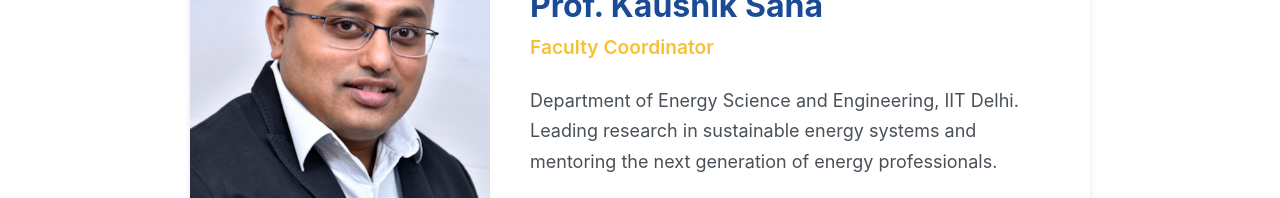
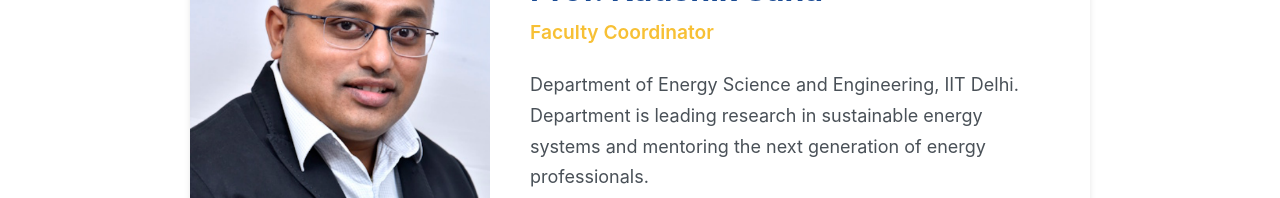
Before and after one commit to deepanshu210306/Esoc, a React (Vite) app: page /team in a window 1280 px wide. Shown: the part 602-800 px from the top of the page. Built offline with nearby package versions, Linux system fonts and the light colour scheme.

Commit message:
final draft 2025

```diff
--- a/src/pages/AboutPage.jsx
+++ b/src/pages/AboutPage.jsx
@@ -58,7 +58,7 @@ Over the years, it has grown into a vibrant community of students, faculty, and
                 <div className="timeline-dot"></div>
                 <div className="timeline-content">
                   <h3>2023</h3>
-                  <p>Energy Society originated from Energy Forem IIT Delhi</p>
+                  <p>Energy Society originated from Energy Forum IIT Delhi</p>
                 </div>
               </div>
               <div className="timeline-item">
--- a/src/pages/TeamPage.jsx
+++ b/src/pages/TeamPage.jsx
@@ -138,7 +138,7 @@ const TeamPage = () => {
               <h3>{teamData.facultyCoordinator.name}</h3>
               <p className="faculty-position">{teamData.facultyCoordinator.position}</p>
               <p className="faculty-bio">
-                Department of Energy Science and Engineering, IIT Delhi. Leading research in sustainable energy systems and mentoring the next generation of energy professionals.
+                Department of Energy Science and Engineering, IIT Delhi. Department is leading research in sustainable energy systems and mentoring the next generation of energy professionals.
               </p>
             </div>
           </div>
```
